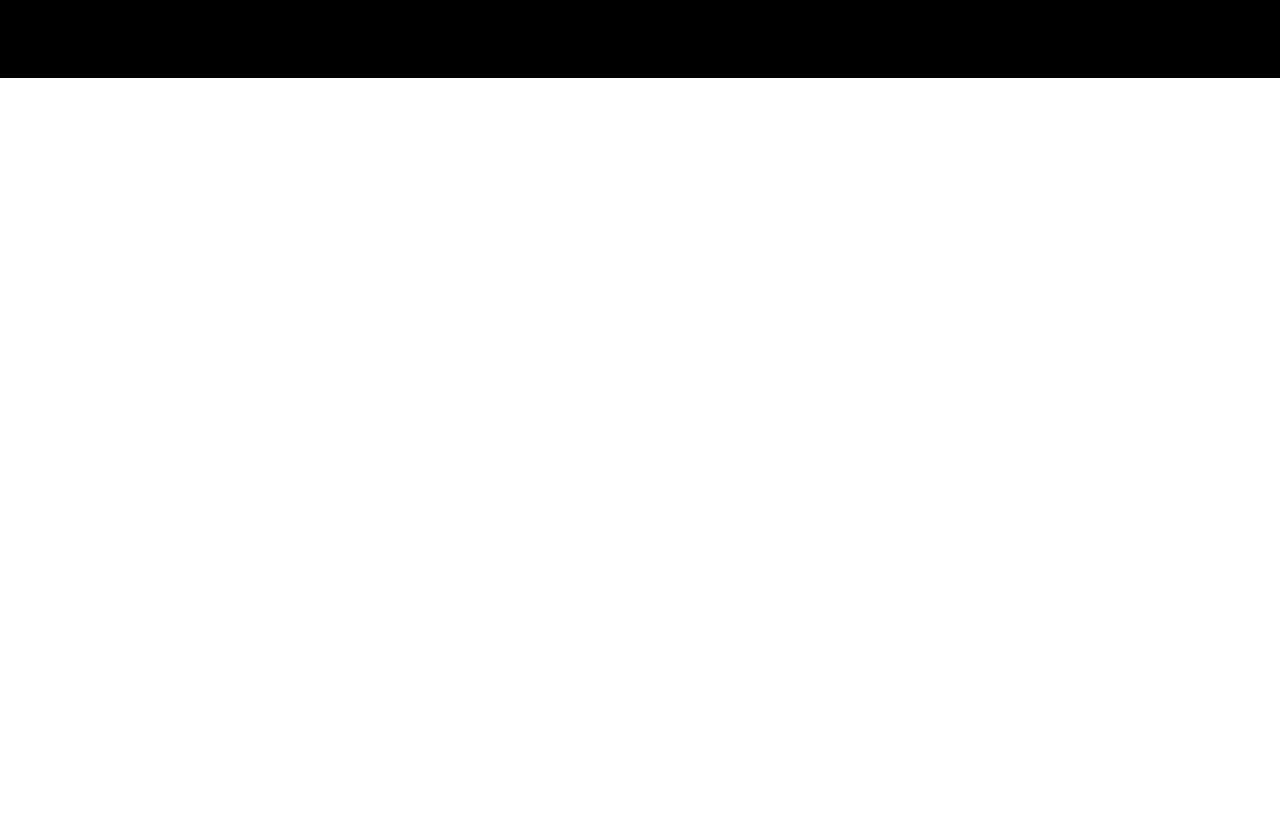
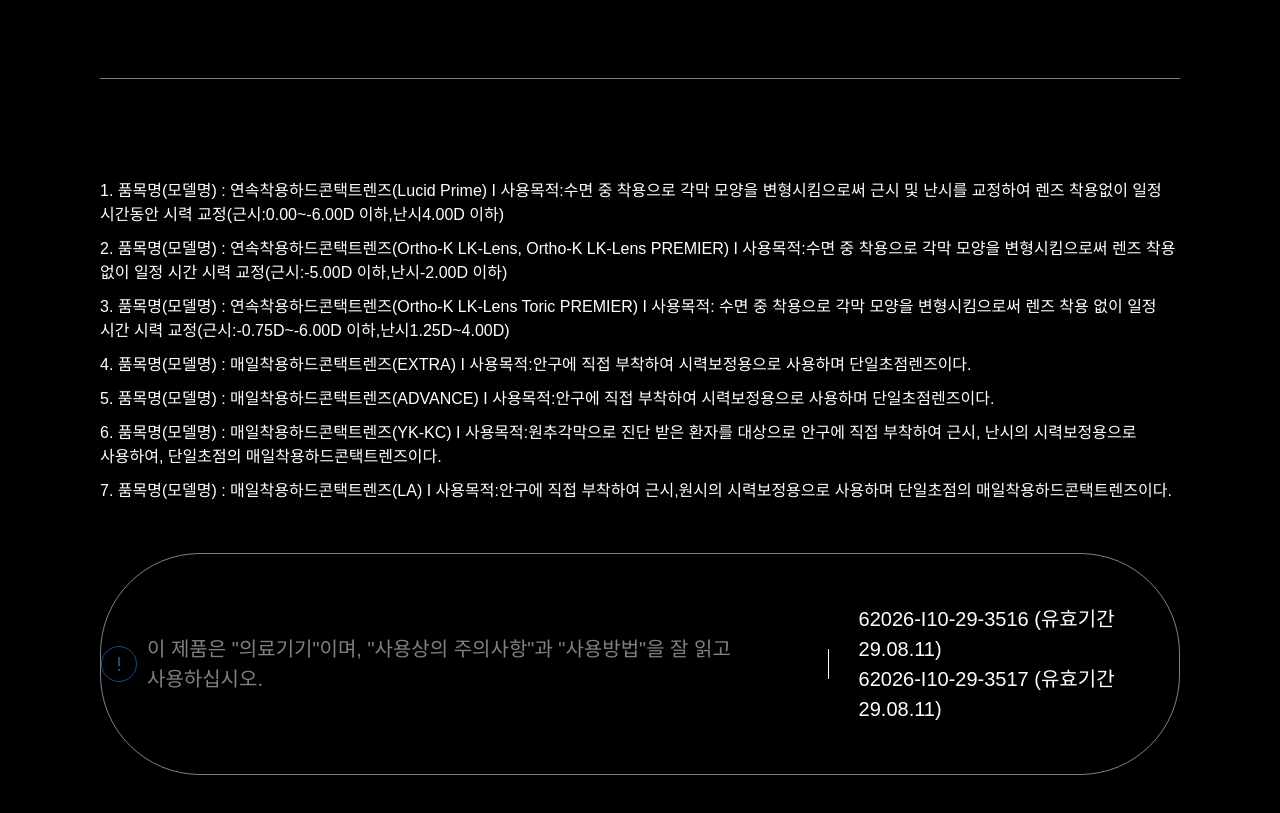
Before and after one commit to jjang051jhta/lucid, a plain HTML site: page html/index.html in a window 1280 px wide. Shown: the part 4576-5389 px from the top of the page. Before the commit the page ends 4654 px from the top, so only its background shows below. Drawn offline with nearby package versions, Linux system fonts and the light colour scheme; a web font is replaced by a local one.

Commit message:
section05

```diff
--- a/html/index.html
+++ b/html/index.html
@@ -21,7 +21,7 @@
     />
     <link
       rel="stylesheet"
-      href="https://fonts.googleapis.com/css2?family=Material+Symbols+Outlined:opsz,wght,FILL,GRAD@20..48,100..700,0..1,-50..200&icon_names=menu"
+      href="https://fonts.googleapis.com/css2?family=Material+Symbols+Outlined:opsz,wght,FILL,GRAD@20..48,100..700,0..1,-50..200&icon_names=menu,exclamation"
     />
     <link rel="stylesheet" href="https://cdn.jsdelivr.net/npm/swiper@12/swiper-bundle.min.css" />
     <link rel="stylesheet" href="../css/layout.css" />
@@ -245,7 +245,44 @@
         </div>
       </div>
     </section>
-
+    <section class="section05">
+      <div class="container">
+        <ul class="list">
+          <li>
+            1. 품목명(모델명) : 연속착용하드콘택트렌즈(Lucid Prime) I 사용목적:수면 중 착용으로 각막 모양을 변형시킴으로써 근시 및 난시를 교정하여
+            렌즈 착용없이 일정 시간동안 시력 교정(근시:0.00~-6.00D 이하,난시4.00D 이하)
+          </li>
+          <li>
+            2. 품목명(모델명) : 연속착용하드콘택트렌즈(Ortho-K LK-Lens, Ortho-K LK-Lens PREMIER) I 사용목적:수면 중 착용으로 각막 모양을
+            변형시킴으로써 렌즈 착용 없이 일정 시간 시력 교정(근시:-5.00D 이하,난시-2.00D 이하)
+          </li>
+          <li>
+            3. 품목명(모델명) : 연속착용하드콘택트렌즈(Ortho-K LK-Lens Toric PREMIER) I 사용목적: 수면 중 착용으로 각막 모양을 변형시킴으로써 렌즈
+            착용 없이 일정 시간 시력 교정(근시:-0.75D~-6.00D 이하,난시1.25D~4.00D)
+          </li>
+          <li>4. 품목명(모델명) : 매일착용하드콘택트렌즈(EXTRA) I 사용목적:안구에 직접 부착하여 시력보정용으로 사용하며 단일초점렌즈이다.</li>
+          <li>5. 품목명(모델명) : 매일착용하드콘택트렌즈(ADVANCE) I 사용목적:안구에 직접 부착하여 시력보정용으로 사용하며 단일초점렌즈이다.</li>
+          <li>
+            6. 품목명(모델명) : 매일착용하드콘택트렌즈(YK-KC) I 사용목적:원추각막으로 진단 받은 환자를 대상으로 안구에 직접 부착하여 근시, 난시의
+            시력보정용으로 사용하여, 단일초점의 매일착용하드콘택트렌즈이다.
+          </li>
+          <li>
+            7. 품목명(모델명) : 매일착용하드콘택트렌즈(LA) I 사용목적:안구에 직접 부착하여 근시,원시의 시력보정용으로 사용하며 단일초점의
+            매일착용하드콘택트렌즈이다.
+          </li>
+        </ul>
+        <div class="info">
+          <p class="txt">
+            <span class="material-symbols-outlined"> exclamation </span>이 제품은 "의료기기"이며, "사용상의 주의사항"과 "사용방법"을 잘 읽고
+            사용하십시오.
+          </p>
+          <p class="period">
+            <span>62026-I10-29-3516 (유효기간 29.08.11)</span>
+            <span>62026-I10-29-3517 (유효기간 29.08.11)</span>
+          </p>
+        </div>
+      </div>
+    </section>
     <script>
       const mainSlider = new Swiper(".main-visual .mask", {
         pagination: {
--- a/scss/layout.scss
+++ b/scss/layout.scss
@@ -305,9 +305,8 @@ body {
           gap: 10px;
           margin-top: 100px;
           //가상의 엘리먼트  pseudo element
-
           &:before {
-            @include dot();
+            @include dot(5px, #000);
             transition: all 0.25s ease;
           }
         }
@@ -370,6 +369,55 @@ body {
     }
   }
 }
+.section05 {
+  background-color: #000;
+  color: #fff;
+  .container {
+    padding: 100px 0;
+    border-top: 1px solid rgba(255, 255, 255, 0.5);
+  }
+  .list {
+    li {
+      margin-bottom: 10px;
+    }
+  }
+  .info {
+    display: flex;
+    justify-content: center;
+    align-items: center;
+    font-size: 20px;
+    gap: 30px;
+    padding: 50px 0;
+    border: 1px solid rgba(255, 255, 255, 0.5);
+    margin-top: 50px;
+    border-radius: 100px;
+    .txt {
+      color: rgba(255, 255, 255, 0.5);
+      display: flex;
+      align-items: center;
+      span {
+        padding: 5px;
+        border: 1px solid $main-color;
+        border-radius: 100px;
+        color: $main-color;
+        margin-right: 10px;
+      }
+      &:after {
+        content: "";
+        display: block;
+        width: 1px;
+        height: 30px;
+        background-color: #fff;
+        margin-left: 30px;
+      }
+    }
+    .period {
+      font-weight: 500;
+      display: flex;
+      flex-direction: column;
+    }
+  }
+}
 @keyframes marquee {
   0% {
     transform: translateX(0);
```
Also changed, not shown: css/layout.css, css/layout.min.css.
